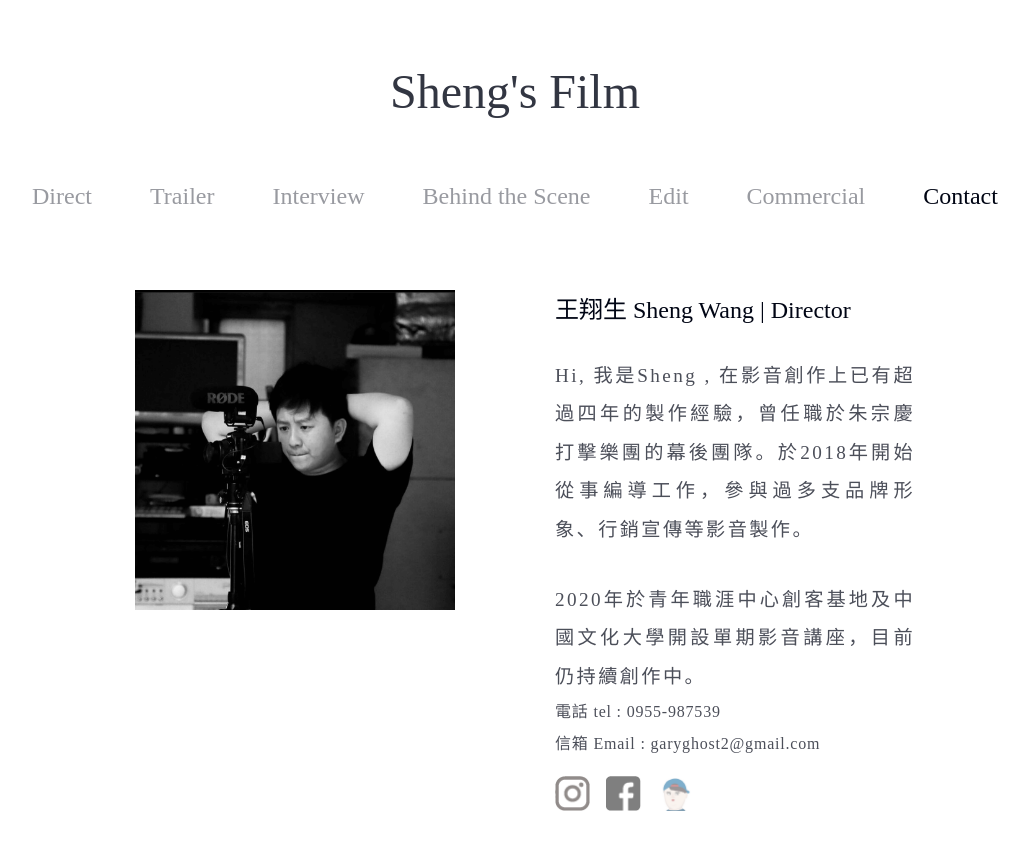
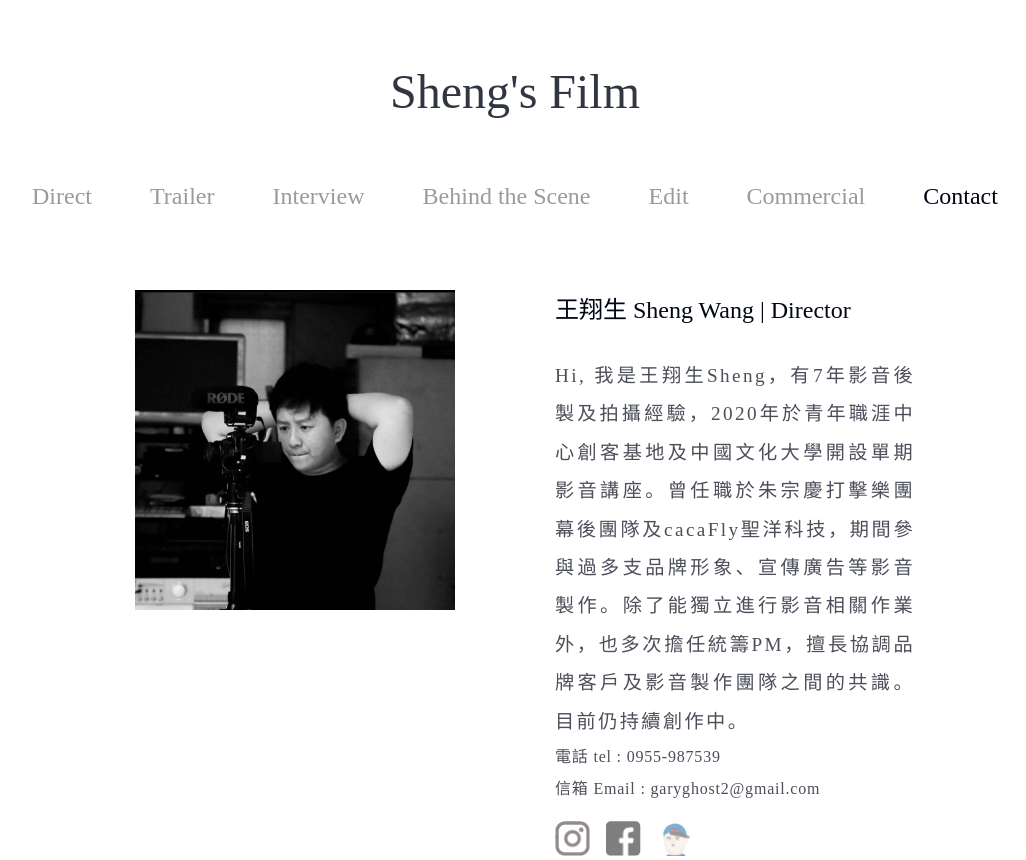
Before and after one commit to freshmeatba11/ShengsFilm-React, a React (Create React App) app: page /contact in a window 1280 px wide. Shown: the whole page, without its empty margins (125-1151 px from the left). Before the commit the page ends 815 px from the top, so only its background shows below. Built offline with nearby package versions, Linux system fonts and the light colour scheme.

Commit message:
feat: 自介更新

```diff
--- a/src/pages/contactPage.js
+++ b/src/pages/contactPage.js
@@ -18,11 +18,8 @@ const ContactPage = () => {
             王翔生 Sheng Wang <span className="mobileNoShow"> | Director</span>
           </h2>
           <p>
-            Hi, 我是Sheng ,
-            在影音創作上已有超過四年的製作經驗，曾任職於朱宗慶打擊樂團的幕後團隊。於2018年開始從事編導工作，參與過多支品牌形象、行銷宣傳等影音製作。
-          </p>
-          <p>
-            2020年於青年職涯中心創客基地及中國文化大學開設單期影音講座，目前仍持續創作中。
+            Hi,
+            我是王翔生Sheng，有7年影音後製及拍攝經驗，2020年於青年職涯中心創客基地及中國文化大學開設單期影音講座。曾任職於朱宗慶打擊樂團幕後團隊及cacaFly聖洋科技，期間參與過多支品牌形象、宣傳廣告等影音製作。除了能獨立進行影音相關作業外，也多次擔任統籌PM，擅長協調品牌客戶及影音製作團隊之間的共識。目前仍持續創作中。
           </p>
         </section>
         <section className="bottom">
```
